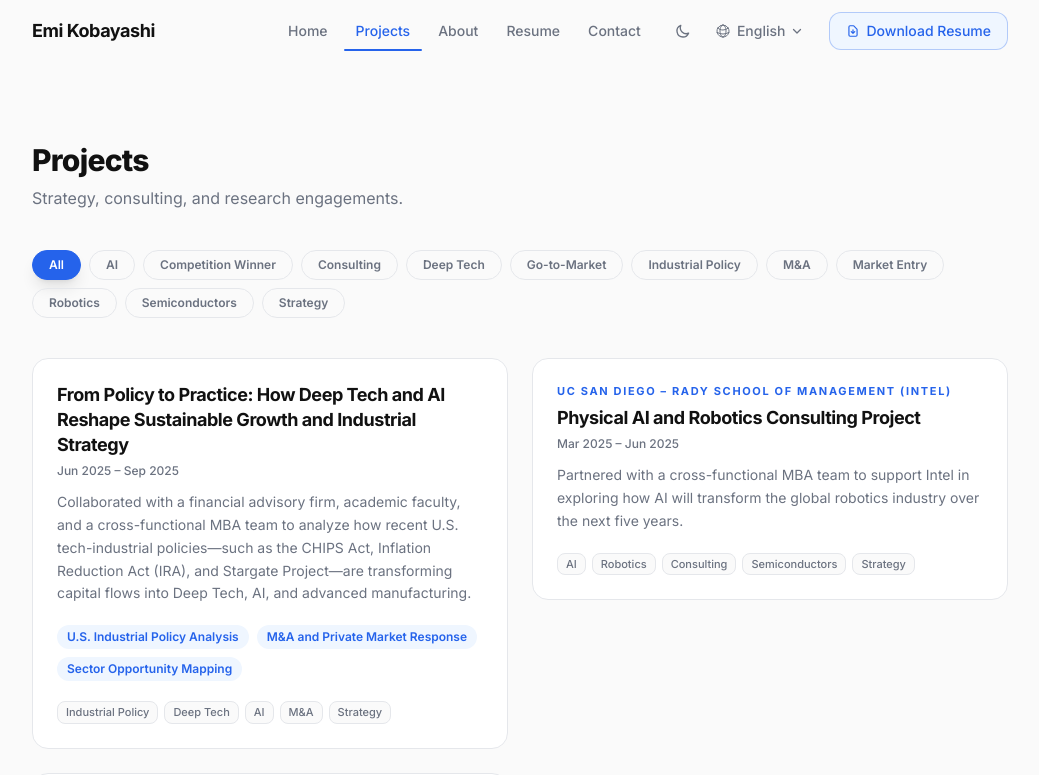
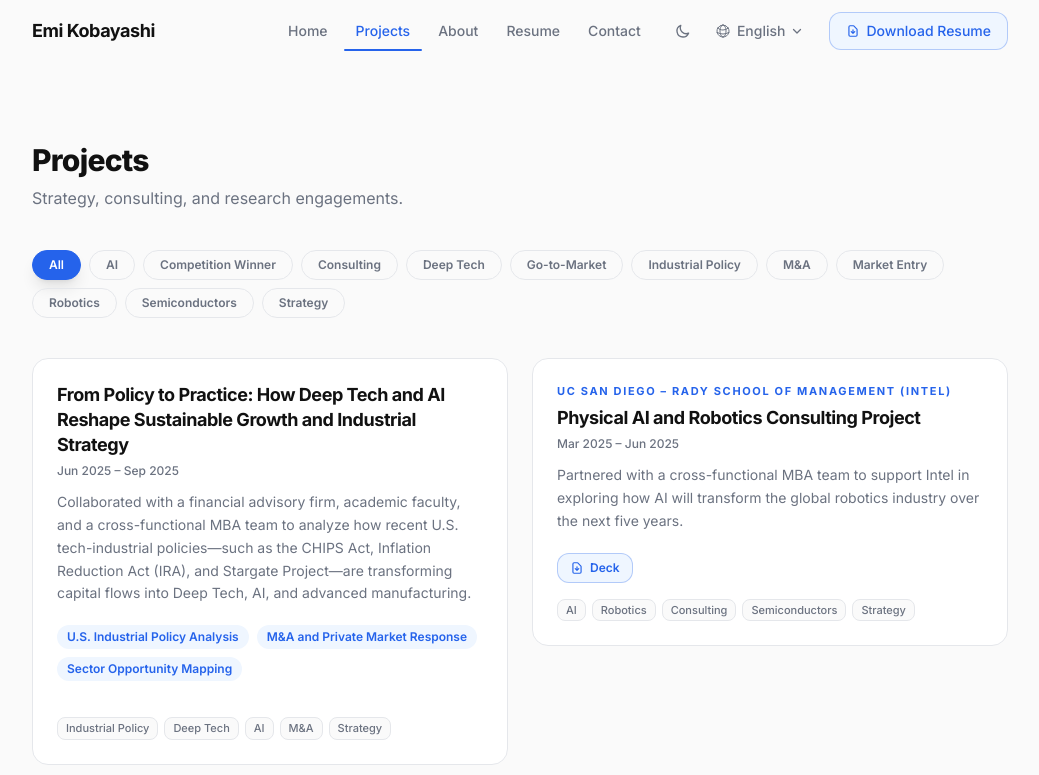
Before and after one commit to 21sean/Emi_site, a Next.js app: page /projects in a window 1280 px wide. Shown: the top 775 px of the page, without its empty margins (120-1159 px from the left). Built offline with nearby package versions, Linux system fonts and the light colour scheme.

Commit message:
Add artifact download links to project cards, rename PDF

```diff
--- a/src/components/ProjectCard.tsx
+++ b/src/components/ProjectCard.tsx
@@ -52,6 +52,28 @@ export default function ProjectCard({
           </div>
         )}
 
+        {/* Artifacts */}
+        {project.artifacts && project.artifacts.length > 0 && (
+          <div className="mb-4 flex flex-wrap gap-2">
+            {project.artifacts
+              .filter((a) => a.url !== "#")
+              .map((a) => (
+                <a
+                  key={a.label}
+                  href={a.url}
+                  target="_blank"
+                  rel="noopener noreferrer"
+                  className="inline-flex items-center gap-1.5 rounded-lg border border-[var(--color-accent)]/30 bg-[var(--color-accent-light)] px-3 py-1.5 text-xs font-semibold text-[var(--color-accent)] transition-all duration-200 hover:bg-[var(--color-accent)] hover:text-white hover:shadow-md"
+                >
+                  <svg className="h-3.5 w-3.5" fill="none" viewBox="0 0 24 24" stroke="currentColor" strokeWidth={2}>
+                    <path strokeLinecap="round" strokeLinejoin="round" d="M12 10v6m0 0l-3-3m3 3l3-3m2 8H7a2 2 0 01-2-2V5a2 2 0 012-2h5.586a1 1 0 01.707.293l5.414 5.414a1 1 0 01.293.707V19a2 2 0 01-2 2z" />
+                  </svg>
+                  {a.label}
+                </a>
+              ))}
+          </div>
+        )}
+
         {/* Tags */}
         <div className="flex flex-wrap gap-1.5">
           {project.tags.map((tag) => (
--- a/src/data/profile.ts
+++ b/src/data/profile.ts
@@ -312,7 +312,7 @@ const profile: Profile = {
       ],
       tags: ["AI", "Robotics", "Consulting", "Semiconductors", "Strategy"],
       artifacts: [
-        { label: "Deck", url: "/Intel - Physical AI.pdf" },
+        { label: "Deck", url: "/intel-physical-ai.pdf" },
       ],
       featured: true,
     },
```
Also changed, not shown: 1 other file (tests, documents, lock files or other folders).
